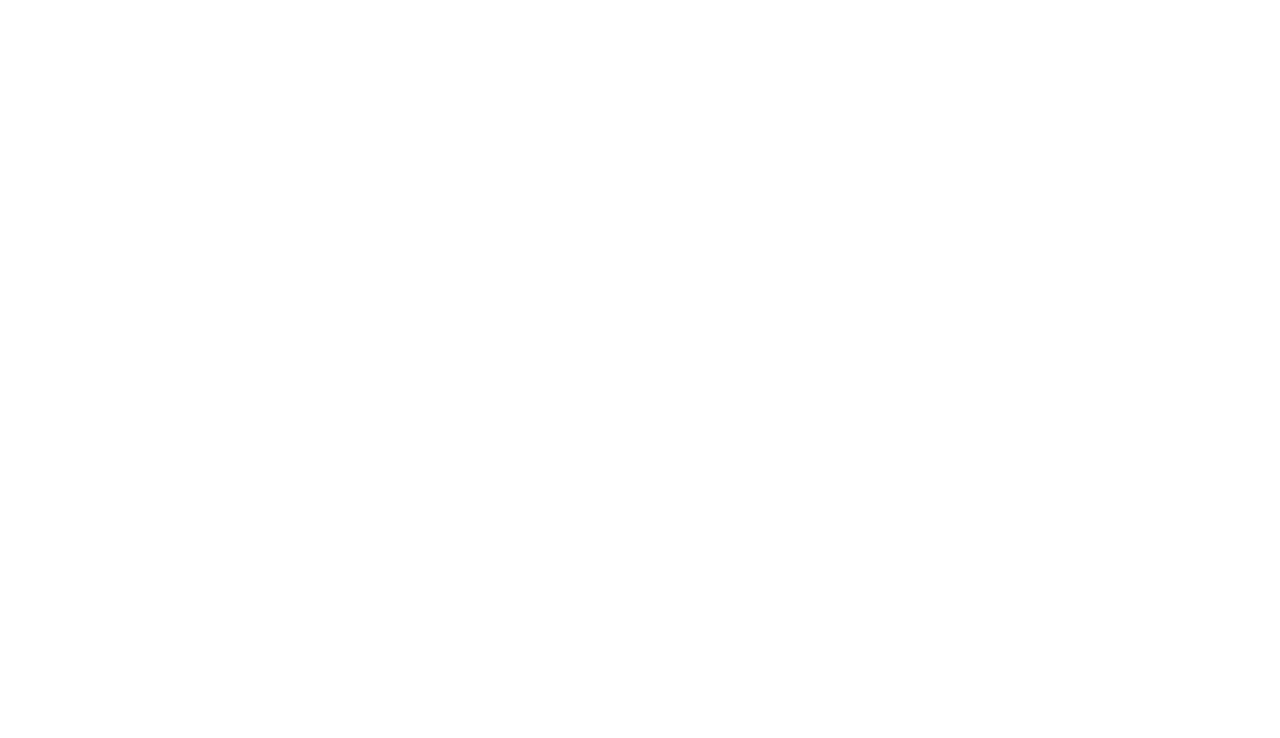
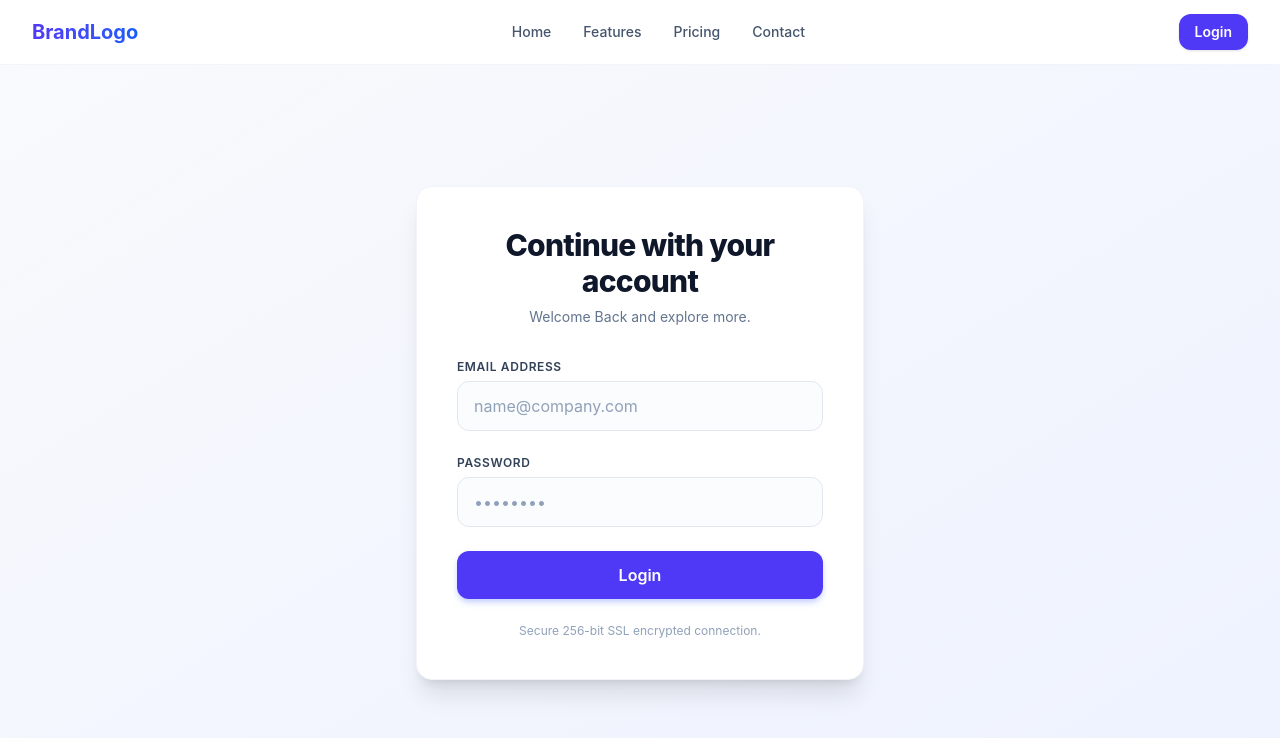
Before and after one commit to dvy19/travelHere-fullStack, a React (Vite) app: page /login in a window 1280 px wide. Before the commit this address had no page. Shown: the top 738 px of the page. Built offline with nearby package versions, Linux system fonts and the light colour scheme.

Commit message:
login added

```diff
--- a/src/App.jsx
+++ b/src/App.jsx
@@ -2,6 +2,7 @@
 import Register from "./pages/Register"
 import { BrowserRouter, Routes, Route } from "react-router-dom";
 import Home from './pages/Home';
+import Login from './pages/Login'
 const App = () => {
   return (
     <div>
@@ -11,6 +12,7 @@
                 <Route path="/" element={<Register />} />
 
                 <Route path="/home" element={<Home />} />
+                <Route path='/login' element={<Login/>}/>
             </Routes>
         </BrowserRouter>
 
--- a/src/components/Navbar.jsx
+++ b/src/components/Navbar.jsx
@@ -1,7 +1,14 @@
 import React, { useState } from 'react';
+import { useNavigate } from 'react-router-dom';
 
 export default function Navbar() {
   const [isOpen, setIsOpen] = useState(false);
+
+  const navigate=useNavigate()
+
+  const toLogin=()=>{
+    navigate('./login')
+  }
 
   return (
     <nav className="bg-white border-b border-slate-100 sticky top-0 z-50">
@@ -25,7 +32,7 @@
 
           {/* Desktop Call-to-Action Button */}
           <div className="hidden md:flex items-center">
-            <button className="bg-indigo-600 hover:bg-indigo-700 text-white text-sm font-semibold px-4 py-2 rounded-xl shadow-sm transition-all">
+            <button className="bg-indigo-600 hover:bg-indigo-700 text-white text-sm font-semibold px-4 py-2 rounded-xl shadow-sm transition-all" onClick={toLogin}>
               Login
             </button>
           </div>
--- a/src/pages/Home.jsx
+++ b/src/pages/Home.jsx
@@ -52,6 +52,11 @@
         return <h2>{error}</h2>;
     }
 
+    const onLogout=()=>{
+        localStorage.clear()
+        navigate("/")
+    }
+
 
   return (
     <div>
@@ -64,6 +69,12 @@
                 hover:shadow-lg
                 ease-in-out cursor-pointer "
                 onClick={() => navigate("/search")}> Search </button>
+
+                <button
+                className="logout-btn bg-white-500 hover:bg-blue-700 hover:border  text-red-500 hover:text-white font-bold py-2 px-4 rounded-lg transition duration-300
+                hover:shadow-lg
+                ease-in-out cursor-pointer "
+                onClick={onLogout}> LogOut </button>
             </div>
       </div>
 
--- /dev/null
+++ b/src/pages/Login.jsx
@@ -0,0 +1,123 @@
+import { useState } from "react";
+import { useNavigate } from "react-router-dom";
+
+import AuthService from '../services/AuthService'
+import Navbar from "../components/Navbar";
+
+function Login(){
+
+    const[mail,setMail]=useState("");
+
+    const[password,setPassword]=useState("");
+    const[loading,setLoading]=useState(false);
+    const[error,setError]=useState("");
+
+    const navigate=useNavigate();
+
+
+    const handleSubmit=async(e)=>{
+
+        e.preventDefault()
+
+        console.log("form submitted")
+        setLoading(true)
+        setError("")
+
+        try{
+
+            const response=await AuthService.login(
+                {
+                    email:mail,
+                    password:password,
+                    role:"user"
+                }
+            );
+
+            //console.log(response.data);
+            //console.log(response.data.tokens.refresh)
+
+            localStorage.setItem("refreshToken", response.data.tokens.refresh);
+            localStorage.setItem("accessToken", response.data.tokens.access);
+
+            navigate("/home")
+        }
+        catch(err){
+            setError(err.message)
+        }
+        finally{
+            setLoading(false)
+        }
+    }
+
+
+   return (
+       <div className="min-h-screen bg-gradient-to-br from-slate-50 to-indigo-50 flex flex-col font-sans">
+    <Navbar />
+
+
+    <div className="flex-1 flex justify-center items-center px-4 py-12">
+        <div className="w-full max-w-md bg-white rounded-2xl shadow-xl border border-slate-100 p-8 sm:p-10 transition-all hover:shadow-2xl">
+
+
+            <div className="text-center mb-8">
+                <h2 className="text-3xl font-extrabold text-slate-900 tracking-tight">
+                    Continue with your account
+                </h2>
+                <p className="text-sm text-slate-500 mt-2">
+                    Welcome Back and explore more.
+                </p>
+            </div>
+
+            <form onSubmit={handleSubmit} className="space-y-6">
+
+
+                <div className="flex flex-col space-y-1.5">
+                    <label className="text-xs font-semibold text-slate-700 uppercase tracking-wider">
+                        Email Address
+                    </label>
+                    <input
+                        type="email"
+                        placeholder="name@company.com"
+                        value={mail}
+                        onChange={(e) => setMail(e.target.value)}
+                        className="w-full px-4 py-3 rounded-xl border border-slate-200 text-slate-900 placeholder-slate-400 focus:outline-none focus:ring-2 focus:ring-indigo-500 focus:border-indigo-500 transition-all duration-200 bg-slate-50/50"
+                        required
+                    />
+                </div>
+
+
+                <div className="flex flex-col space-y-1.5">
+                    <label className="text-xs font-semibold text-slate-700 uppercase tracking-wider">
+                        Password
+                    </label>
+                    <input
+                        type="password"
+                        placeholder="••••••••"
+                        value={password}
+                        onChange={(e) => setPassword(e.target.value)}
+                        className="w-full px-4 py-3 rounded-xl border border-slate-200 text-slate-900 placeholder-slate-400 focus:outline-none focus:ring-2 focus:ring-indigo-500 focus:border-indigo-500 transition-all duration-200 bg-slate-50/50"
+                        required
+                    />
+                </div>
+
+
+                <button
+                    type="submit"
+                    className="w-full bg-indigo-600 hover:bg-indigo-700 text-white font-semibold py-3 px-4 rounded-xl shadow-md hover:shadow-lg shadow-indigo-200 hover:shadow-indigo-300 transition-all duration-200 transform active:scale-[0.98]"
+                >
+                    Login
+                </button>
+            </form>
+
+
+            <div className="mt-6 text-center text-xs text-slate-400">
+                Secure 256-bit SSL encrypted connection.
+            </div>
+        </div>
+    </div>
+</div>
+    );
+}
+
+
+export default Login;
--- a/src/services/AuthService.js
+++ b/src/services/AuthService.js
@@ -6,6 +6,12 @@
     register:async(req)=>{
         const response=await api.post(ENDPOINTS.REGISTER,req)
         return response
+    },
+
+    login:async(req)=>{
+
+        const response=await api.post(ENDPOINTS.LOGIN,req)
+        return response
     }
 }
 
```
